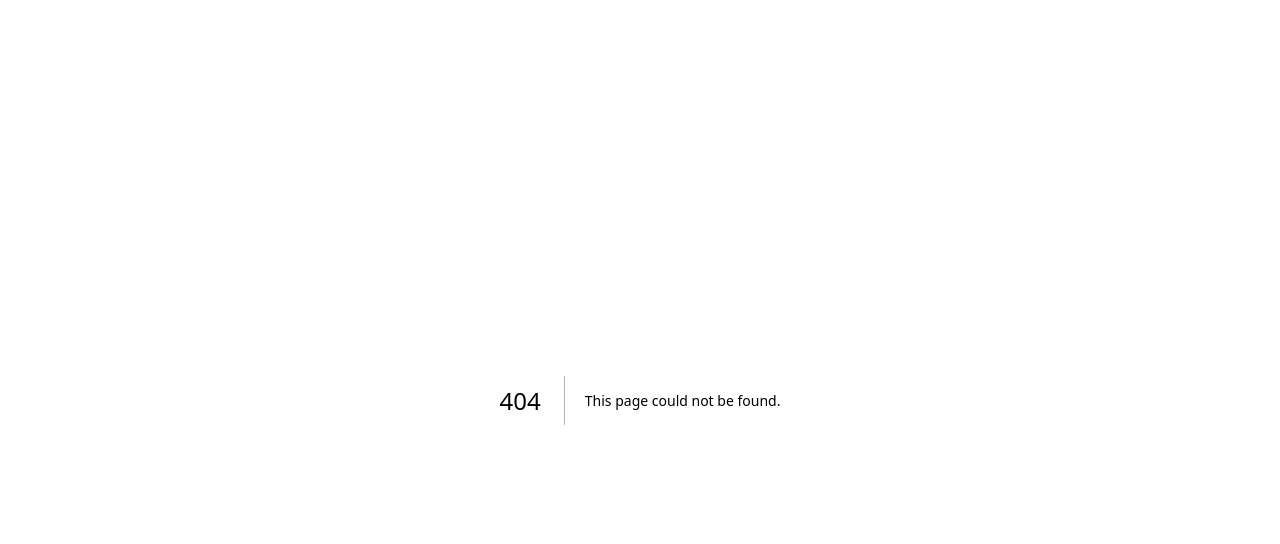
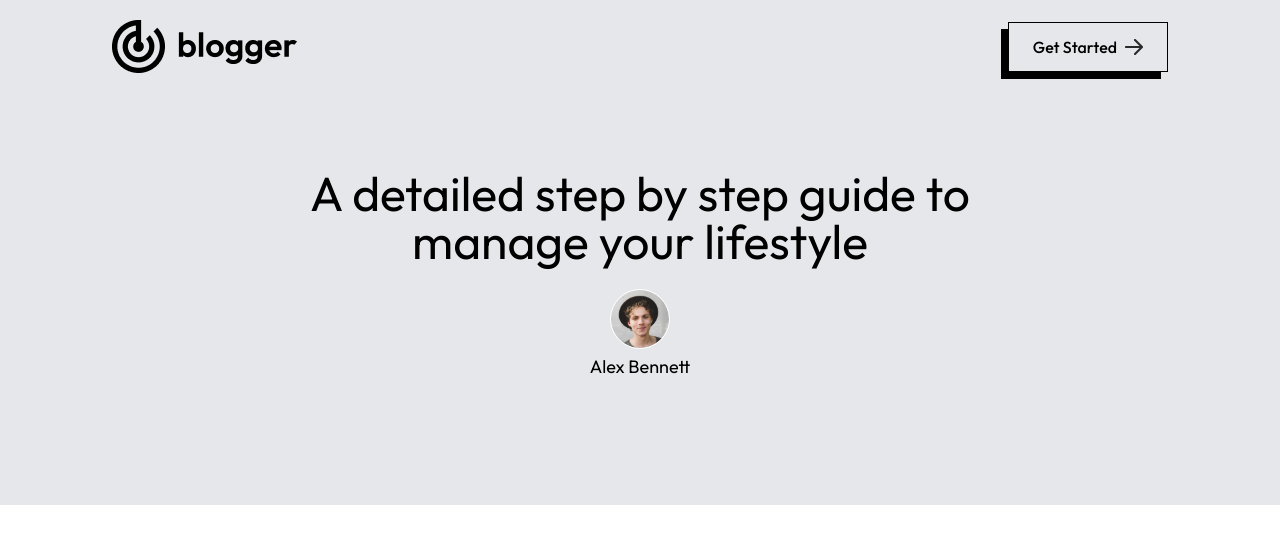
Before and after one commit to Nirosh-Edirisinghe/next-blog-app, a Next.js app: page /blogs/1 in a window 1280 px wide. Before the commit this address had no page. Shown: the top 544 px of the page. Built offline with nearby package versions, Linux system fonts and the light colour scheme.

Commit message:
create detailed blog details page

```diff
--- a/Components/BlogItem.jsx
+++ b/Components/BlogItem.jsx
@@ -1,18 +1,21 @@
 import { assets, blog_data } from '@/assets/assets'
 import Image from 'next/image'
+import Link from 'next/link'
 import React from 'react'
 
-const BlogItem = ({image,category,title,description}) => {
+const BlogItem = ({image,category,title,description,id}) => {
   return (
     <div className='max-w-[330px] sm:max-w-[300px] bg-white border border-black hover:shadow-[-7px_7px_0px_#000000]'>
+      <Link href={`/blogs/${id}`}>
       <Image src={image} alt='' width={400} height={400} className='border-b border-black'/>
+      </Link>
       <p className='ml-5 mt-5 px-1 inline-block bg-black text-white text-sm'>{category}</p>
       <div className="p-5">
         <h1 className="mb-2 text-lg font-medium tracking-tight text-gray-900">{title}</h1>
         <p className="mb-3 text-sm tracking-tight text-gray-700">{description}</p>
-        <div className="inline-flex items-center py-2 font-semibold text-center">
+        <Link href={`/blogs/${id}`} className="inline-flex items-center py-2 font-semibold text-center">
           Read more <Image src={assets.arrow} className='ml-2' alt='' width={12}/>
-        </div>
+        </Link>
       </div>
     </div>
   )
--- a/Components/BlogList.jsx
+++ b/Components/BlogList.jsx
@@ -14,7 +14,7 @@ const BlogList = () => {
       </div>
       <div className="flex flex-wrap justify-around gap-1 gap-y-10 mb-16 xl:mx-20">
         {blog_data.filter((item)=>menu==="All"?true:item.category===menu).map((item,index)=>{
-          return <BlogItem key={index} image={item.image} title={item.title} description={item.description} category={item.category}/>
+          return <BlogItem key={index} id={item.id} image={item.image} title={item.title} description={item.description} category={item.category}/>
         })}
       </div>
     </div>
--- /dev/null
+++ b/app/blogs/[id]/page.jsx
@@ -0,0 +1,42 @@
+'use client'
+import { assets, blog_data } from '@/assets/assets';
+import React, { useEffect, useState,use } from 'react'
+import Image from 'next/image';
+
+const page = ({params}) => {
+  const { id } = use(params);
+  const [data, setData] = useState(null);
+
+  const fetchBlogData = () =>{
+    for(let i=0;i<blog_data.length;i++)
+    {
+      if(Number(id)==blog_data[i].id){
+        setData(blog_data[i]);
+        console.log(blog_data[i]);
+        break;
+      }
+    }
+  }
+
+  useEffect(()=>{
+    fetchBlogData();
+  },[])
+  return (data?<>
+    <div className='bg-gray-200 py-5 px-5 md:px-12 lg:px-28'>
+      <div className='flex justify-between items-center'>
+        <Image src={assets.logo} width={180} alt='' className='w-[130px] sm:w-auto'/>
+        <button className='flex items-center gap-2 font-medium py-1 px-3 sm:py-3 sm:px-6 border border-black shadow-[-7px_7px_0px_#000000]'>Get Started <Image src={assets.arrow} alt=''/>
+        </button>
+      </div>
+      <div className='text-center my-24'>
+        <h1 className='text-2xl sm:text-5xl front-semibold max-w-[700px] mx-auto'>{data.title}</h1>
+        <Image className='mx-auto mt-6 border border-white rounded-full' src={data.author_img} width={60} height={60} alt='#'/>
+        <p className='mt-1 pb-2 text-lg max-w-[740px] mx-auto'>{data.author}</p>
+      </div>
+
+    </div>
+    </>:<></>
+  )
+}
+
+export default page
```
